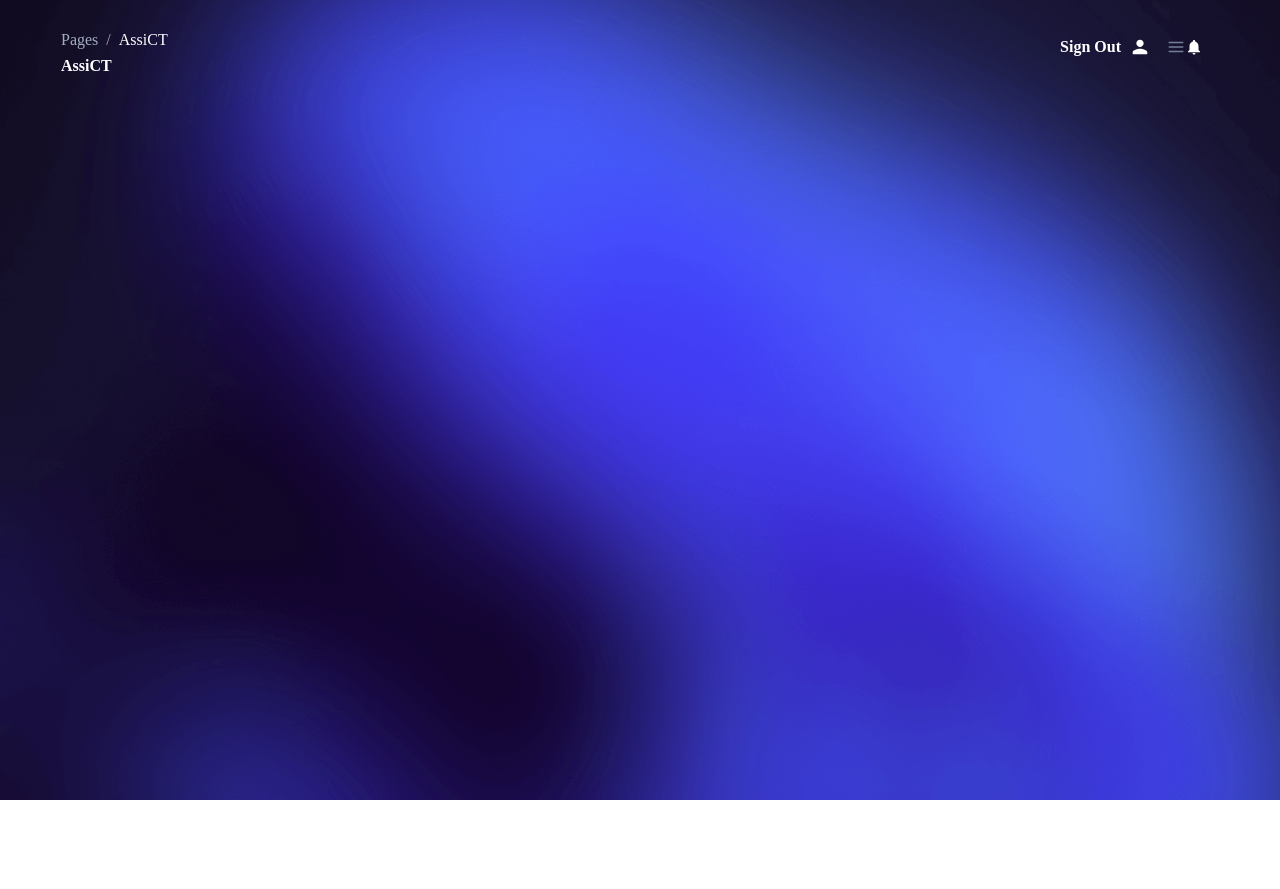
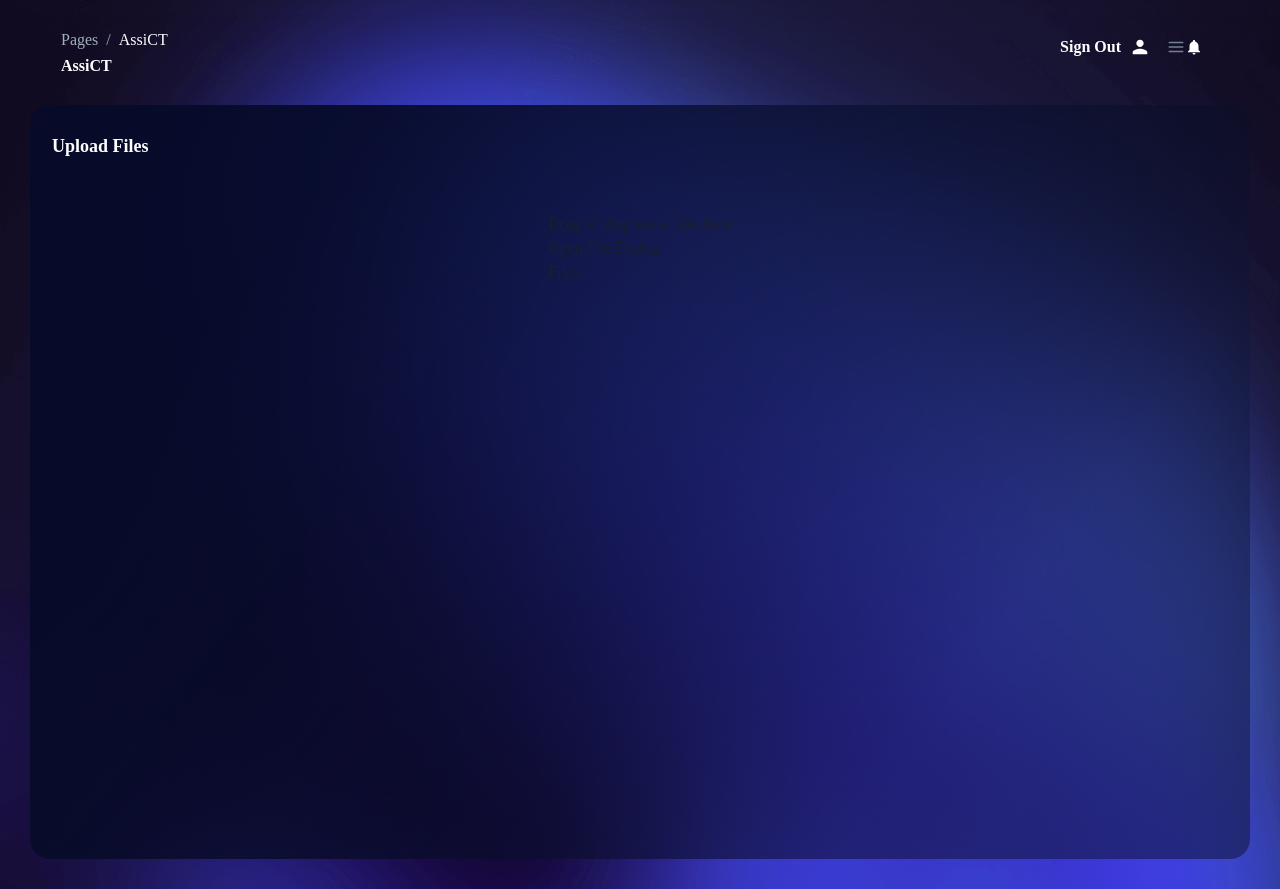
Before and after one commit to SVinternShip/Frontend-Backend, a React (Create React App) app in the folder frontend/assict_front/: page /home/fileupload in a window 1280 px wide. Before the commit the page ends 800 px from the top, so only its background shows below. Built offline with nearby package versions, Linux system fonts and the light colour scheme.

Commit message:
drag n drop

```diff
--- a/frontend/assict_front/src/components/FileUpload/FileUpload.js
+++ b/frontend/assict_front/src/components/FileUpload/FileUpload.js
@@ -26,6 +26,7 @@ import Sidebar from "../../components/Sidebar/Sidebar.js";
 import MainPanel from "../../components/Layout/MainPanel";
 import PanelContainer from "../../components/Layout/PanelContainer";
 import PanelContent from "../../components/Layout/PanelContent";
+import SelectFile from "./SelectFiles"
 
 import theme from "../../theme/themeAdmin";
 
@@ -65,7 +66,7 @@ function FileUpload(props) {
 
             <PanelContent>
                 <PanelContainer>
-
+                    <SelectFile/>
 
                 </PanelContainer>
             </PanelContent>
--- /dev/null
+++ b/frontend/assict_front/src/components/FileUpload/SelectFiles.js
@@ -0,0 +1,32 @@
+import CardHeader from "../Card/CardHeader";
+import {Flex, Text} from "@chakra-ui/react";
+import React from "react";
+import Card from "../Card/Card";
+import CardBody from "../Card/CardBody";
+import PanelContent from "../Layout/PanelContent";
+import PanelContainer from "../Layout/PanelContainer";
+import Dropzone from "./Dropzone";
+
+
+function SelectFiles() {
+  return (
+    <Flex direction='column' pt={{ base: "120px", md: "75px" }}>
+      {/* Previous Results Table */}
+      <Card overflowX={{ sm: "scroll", xl: "hidden" }} pb='0px'>
+        <CardHeader p='6px 0px 22px 0px'>
+            <Text fontSize='lg' color='#fff' fontWeight='bold'>Upload Files</Text>
+        </CardHeader>
+      <CardBody>
+        <PanelContent>
+            <PanelContainer>
+                <Dropzone/>
+
+            </PanelContainer>
+        </PanelContent>
+      </CardBody>
+      </Card>
+    </Flex>
+  )
+}
+
+export default SelectFiles;
```
Also changed, not shown: frontend/assict_front/package.json (+8 -6 lines), frontend/assict_front/src/components/FileUpload/select file.js (deleted), 1 other file (tests, documents, lock files or other folders).
